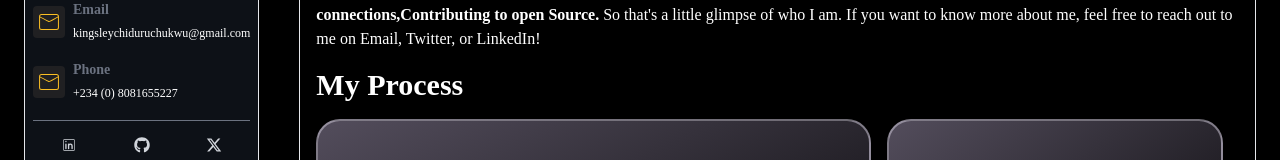
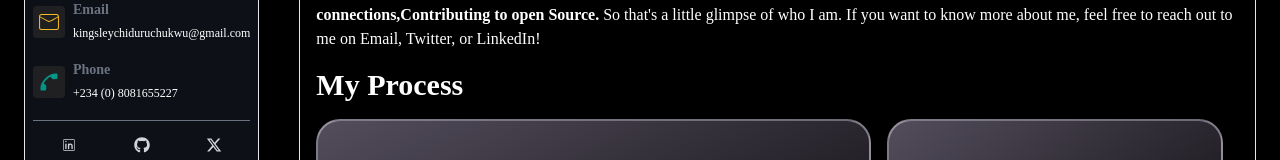
Before and after one commit to DURUCODES/myPortfolio, a React (Vite) app: page / in a window 1280 px wide. Shown: the part 314-474 px from the top of the page. Built offline with nearby package versions, Linux system fonts and the light colour scheme.

Commit message:
phone added

```diff
--- a/src/componets/ProfileComponet.jsx
+++ b/src/componets/ProfileComponet.jsx
@@ -5,7 +5,7 @@ import { CiLinkedin } from "react-icons/ci";
 import { FaGithub } from "react-icons/fa";
 import { FaXTwitter } from "react-icons/fa6";
 import { IoMdArrowDropdown } from "react-icons/io";
-
+import { FcPhone } from "react-icons/fc";
 const ProfileComponet = () => {
   const [isOpen, setIsOpen] = useState(false);
   const toggleInfo = () => {
@@ -68,7 +68,7 @@ const ProfileComponet = () => {
               className=" p-1  rounded mr-2"
               style={{ backgroundColor: "#202022", color: "#fbbf24" }}
             >
-              <CiMail className="text-2xl" />
+              <FcPhone className="text-2xl" />
             </span>
             <div>
               <p className="text-gray-500 font-semibold text-sm">Phone</p>
```
